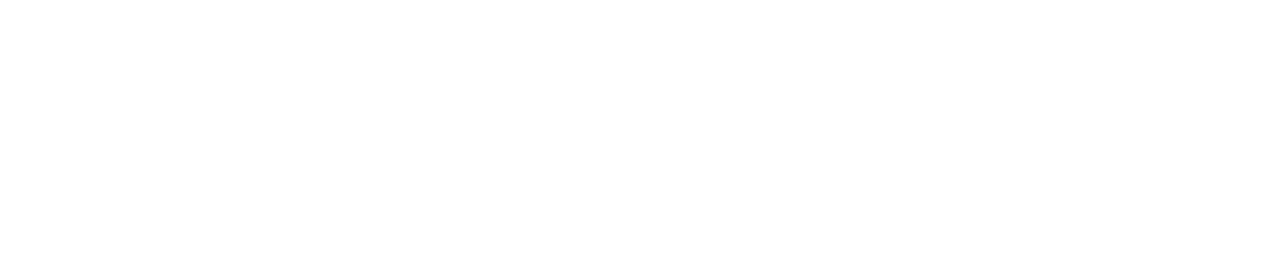
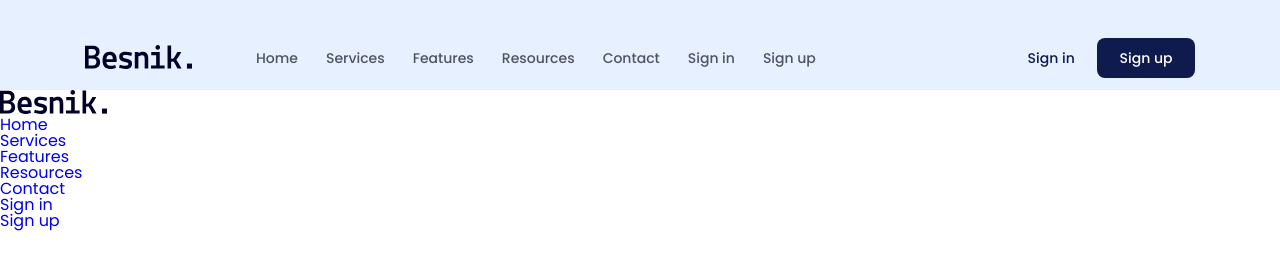
Before and after one commit to idea-solutions/besnik-dot, a plain HTML site: page index.html in a window 1280 px wide. Drawn offline with Linux system fonts and the light colour scheme.

Commit message:
add header

```diff
--- a/assets/css/styles.css
+++ b/assets/css/styles.css
@@ -0,0 +1,151 @@
+* {
+    box-sizing: border-box;
+}
+
+:root {
+    --primary-color: #0f1b4c;
+}
+
+html,
+body {
+    scroll-behavior: smooth;
+}
+
+html {
+    font-size: 62.5%;
+}
+
+body {
+    font-size: 1.6rem;
+    font-family: "Poppins", sans-serif;
+}
+
+/* Common */
+a {
+    text-decoration: none;
+}
+
+.content {
+    width: 1110px;
+    max-width: calc(100% - 48px);
+    margin-left: auto;
+    margin-right: auto;
+}
+
+.btn {
+    display: inline-block;
+    min-width: 98px;
+    padding: 18px 16px;
+    background: var(--primary-color);
+    border-radius: 12px;
+    font-weight: 500;
+    font-size: 1.4rem;
+    text-align: center;
+    color: #ffffff;
+}
+
+.btn:hover {
+    opacity: 0.9;
+}
+
+.line-clamp {
+    display: -webkit-box;
+    -webkit-line-clamp: var(--line-clamp, 2);
+    -webkit-box-orient: vertical;
+    overflow: hidden;
+}
+
+/* ======== Header ======== */
+.fixed-header {
+    background: #e6f0ff;
+    padding-top: 26px;
+    position: sticky;
+    top: -26px;
+    z-index: 1;
+}
+
+.hero-wrap {
+    position: relative;
+    display: flex;
+    flex-direction: column;
+    justify-content: center;
+    background: #e6f0ff;
+    height: calc(100vh - 90px);
+}
+
+.navbar {
+    display: flex;
+    align-items: center;
+    padding: 12px 0;
+}
+
+.navbar ul {
+    display: flex;
+    margin-left: 50px;
+}
+
+.navbar .actions {
+    margin-left: auto;
+}
+
+.navbar ul a {
+    font-weight: 500;
+    font-size: 1.4rem;
+    color: #4f5361;
+    padding: 8px 14px;
+}
+
+.navbar ul a:hover {
+    text-decoration: underline;
+}
+
+.navbar .action-link {
+    font-weight: 500;
+    font-size: 1.4rem;
+    color: var(--primary-color);
+}
+
+.navbar .action-btn {
+    padding: 13px 16px;
+    margin-left: 18px;
+    border-radius: 8px;
+}
+
+.hero-wrap .info {
+    width: 51%;
+}
+
+.hero-wrap .sub-title {
+    font-weight: 500;
+    font-size: 1.8rem;
+    line-height: 1.5;
+    letter-spacing: 0.01em;
+    color: #687690;
+}
+
+.hero-wrap .title {
+    margin-top: 8px;
+    font-weight: 700;
+    font-size: 6.2rem;
+    line-height: 1.19;
+    color: #000336;
+}
+
+.hero-wrap .desc {
+    margin-top: 30px;
+    font-weight: 400;
+    font-size: 1.8rem;
+    line-height: 1.78;
+    color: #5a6473;
+}
+
+.hero-cta {
+    min-width: 170px;
+    margin-top: 40px;
+}
+
+.hero-img {
+    position: absolute;
+    right: calc((100vw - 1110px) / 2 - 100px);
+    bottom: 0;
+}
--- a/index.html
+++ b/index.html
@@ -41,7 +41,72 @@
 </head>
 
 <body>
+    <!-- PC header -->
+    <header class="fixed-header">
+        <div class="content">
+            <!-- Navbar -->
+            <nav class="navbar">
+                <!-- Tablet/mobile menu -->
+                <label for="menu-checkbox" class="toggle-menu">
+                    <svg xmlns="http://www.w3.org/2000/svg" viewBox="0 0 448 512">
+                        <path fill="currentColor"
+                            d="M0 96C0 78.3 14.3 64 32 64H416c17.7 0 32 14.3 32 32s-14.3 32-32 32H32C14.3 128 0 113.7 0 96zM0 256c0-17.7 14.3-32 32-32H416c17.7 0 32 14.3 32 32s-14.3 32-32 32H32c-17.7 0-32-14.3-32-32zM448 416c0 17.7-14.3 32-32 32H32c-17.7 0-32-14.3-32-32s14.3-32 32-32H416c17.7 0 32 14.3 32 32z" />
+                    </svg>
+                </label>
 
+                <!-- Logo -->
+                <a href="#">
+                    <img class="logo" src="./assets/img/logo.svg" alt="Besnik." />
+                </a>
+
+                <!-- Navigation -->
+                <ul id="pc-nav">
+                    <li><a href="#">Home</a></li>
+                    <li><a href="#services">Services</a></li>
+                    <li><a href="#features">Features</a></li>
+                    <li><a href="#resources">Resources</a></li>
+                    <li><a href="#contact">Contact</a></li>
+                    <li class="show-on-mobile separate">
+                        <a href="#!">Sign in</a>
+                    </li>
+                    <li class="show-on-mobile"><a href="#!">Sign up</a></li>
+                </ul>
+
+                <!-- Action -->
+                <div class="actions">
+                    <a href="#!" class="action-link">Sign in</a>
+                    <a href="#!" class="btn action-btn">Sign up</a>
+                </div>
+            </nav>
+        </div>
+    </header>
+
+    <!-- Tablet/mobile header -->
+    <header class="mobile-header">
+        <input type="checkbox" name="" id="menu-checkbox" class="menu-checkbox" hidden />
+
+        <!-- Overlay -->
+        <label for="menu-checkbox" class="menu-overlay"></label>
+
+        <!-- Menu content -->
+        <div class="menu-drawer">
+            <!-- Logo -->
+            <a href="#">
+                <img src="./assets/img/logo.svg" alt="Besnik." />
+            </a>
+
+            <!-- Navigation -->
+            <ul id="mobile-nav"></ul>
+        </div>
+    </header>
+
+    <script>
+        const pcNav = document.querySelector("#pc-nav");
+        const mobileNav = document.querySelector("#mobile-nav");
+
+        // Copy from PC nav -> Mobile nav
+        mobileNav.innerHTML = pcNav.innerHTML;
+    </script>
 </body>
 
 </html>
```
